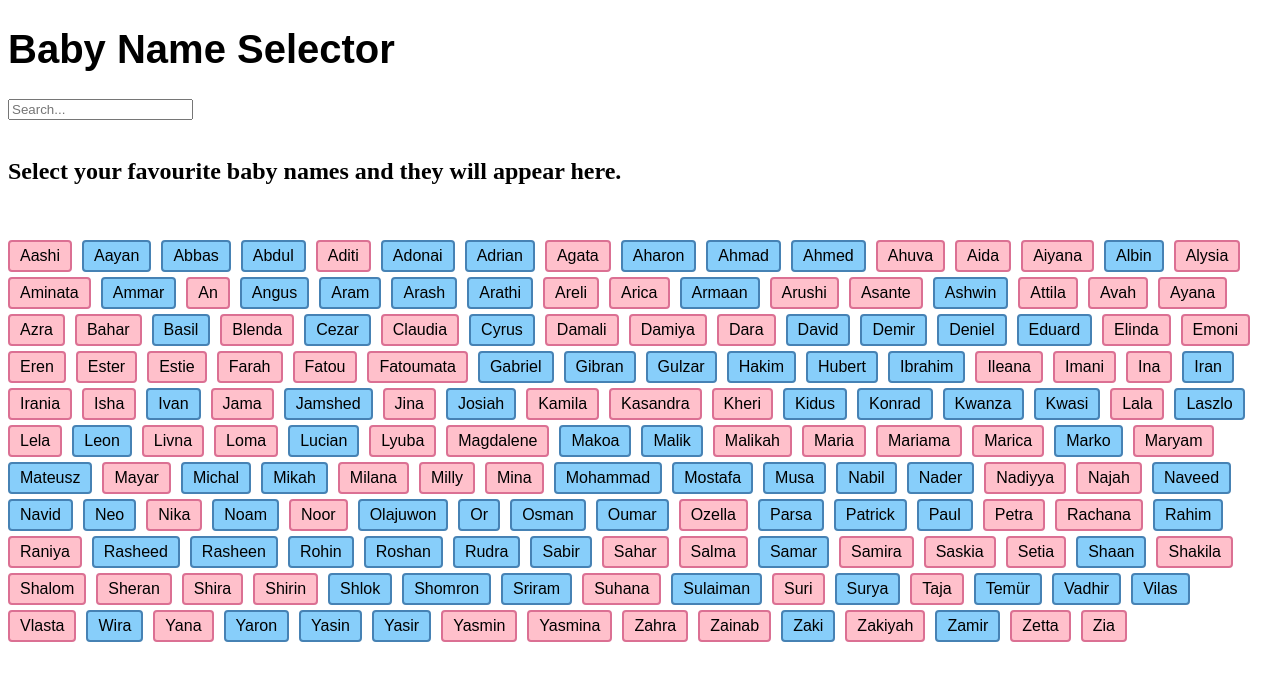
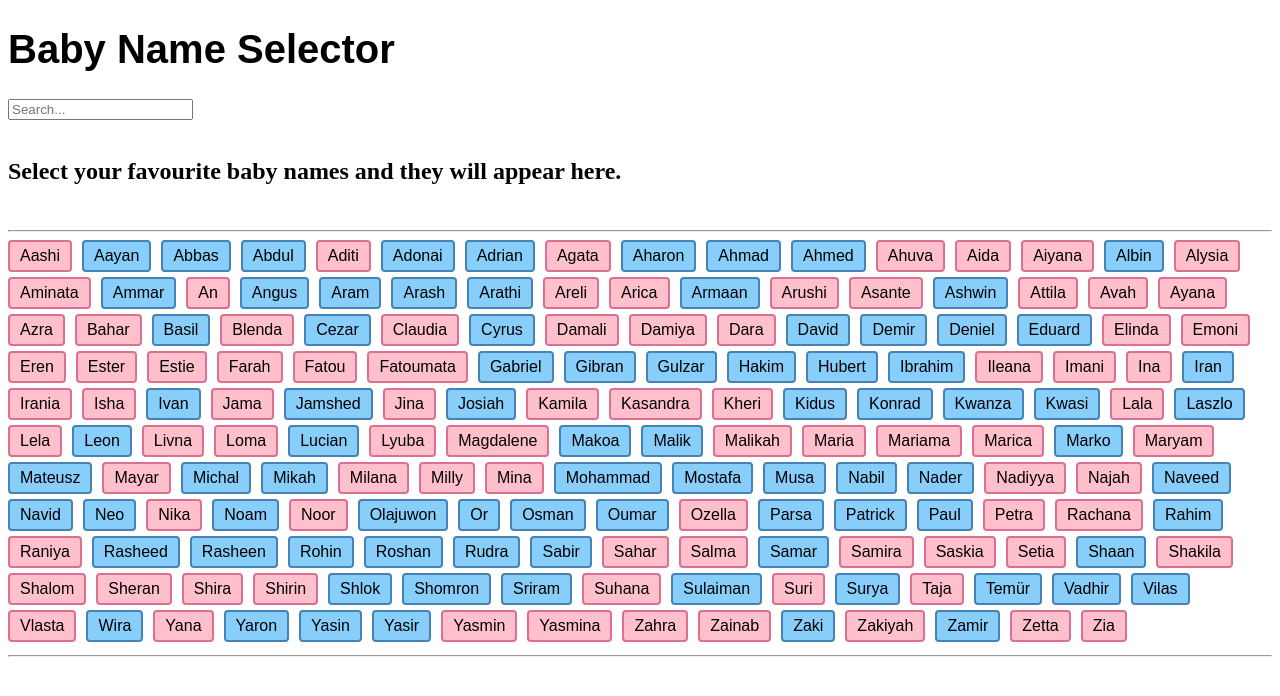
Before and after one commit to nchumphot/baby-names-react, a React (Create React App) app: page / in a window 1280 px wide. Shown: the top 696 px of the page. Built offline with nearby package versions, Linux system fonts and the light colour scheme.

Commit message:
Added horizontal lines

```diff
--- a/src/components/MainContent.tsx
+++ b/src/components/MainContent.tsx
@@ -78,7 +78,8 @@ export function MainContent(): JSX.Element {
         )
         .map(FavouriteButton)}
       <br />
-      <br />
+      {favourites.length !== 0 && <br />}
+      <hr />
       {allBabyNames
         .filter((item) => {
           // filter by search
@@ -95,6 +96,7 @@ export function MainContent(): JSX.Element {
           return !favourites.includes(item) && item;
         })
         .map(BabyNameButton)}
+        <hr />
     </>
   );
 }
```
